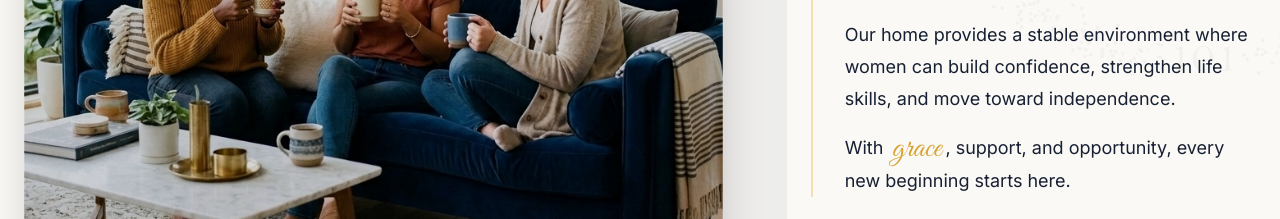
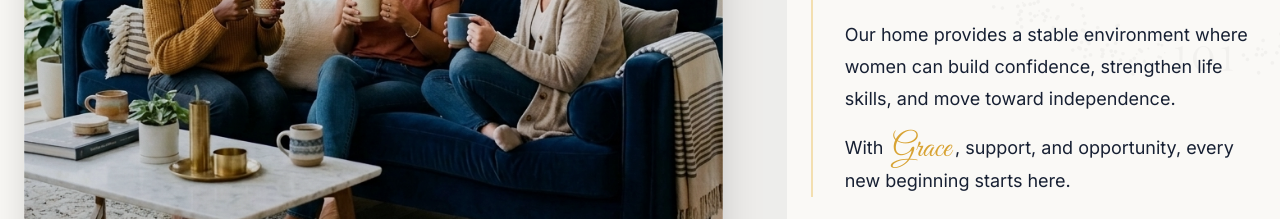
Before and after one commit to HiddenGems810/grace-website, a Next.js app: page / in a window 1280 px wide. Shown: the part 1240-1459 px from the top of the page. Built offline with nearby package versions, Linux system fonts and the light colour scheme; a web font is replaced by a local one.

Commit message:
Capitalize 'Grace' in About section paragraph

```diff
--- a/components/sections/AboutSection.tsx
+++ b/components/sections/AboutSection.tsx
@@ -78,7 +78,7 @@ export function AboutSection() {
                   Our home provides a stable environment where women can build confidence, strengthen life skills, and move toward independence.
                 </p>
                 <p className="font-sans text-[16px] md:text-[18px] text-[var(--color-text)] leading-[1.8] text-pretty">
-                  With <span className="font-script text-[32px] text-[var(--color-gold-500)] leading-none align-middle mx-1">grace</span>, support, and opportunity, every new beginning starts here.
+                  With <span className="font-script text-[32px] text-[var(--color-gold-500)] leading-none align-middle mx-1">Grace</span>, support, and opportunity, every new beginning starts here.
                 </p>
               </div>
             </ScrollReveal>
```
